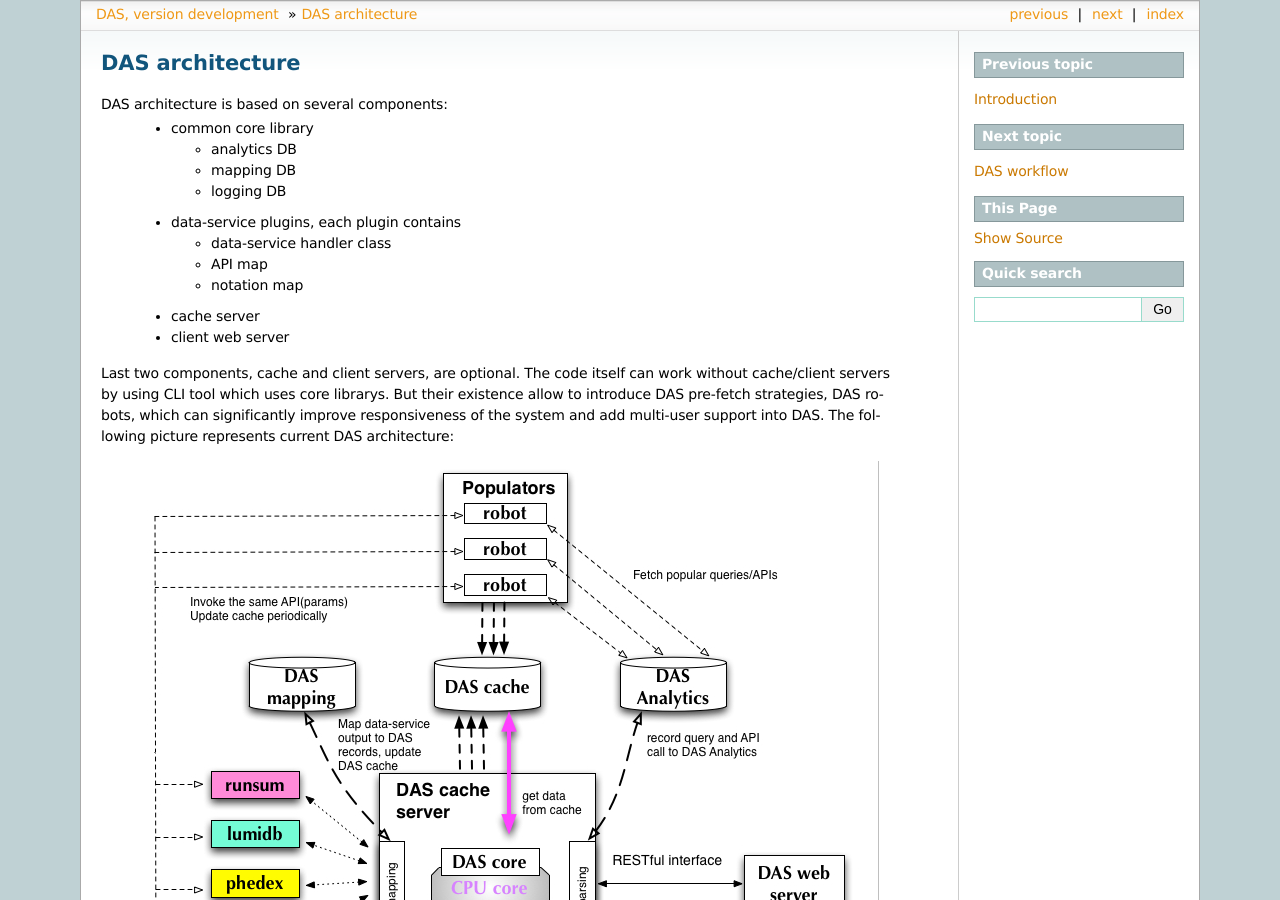
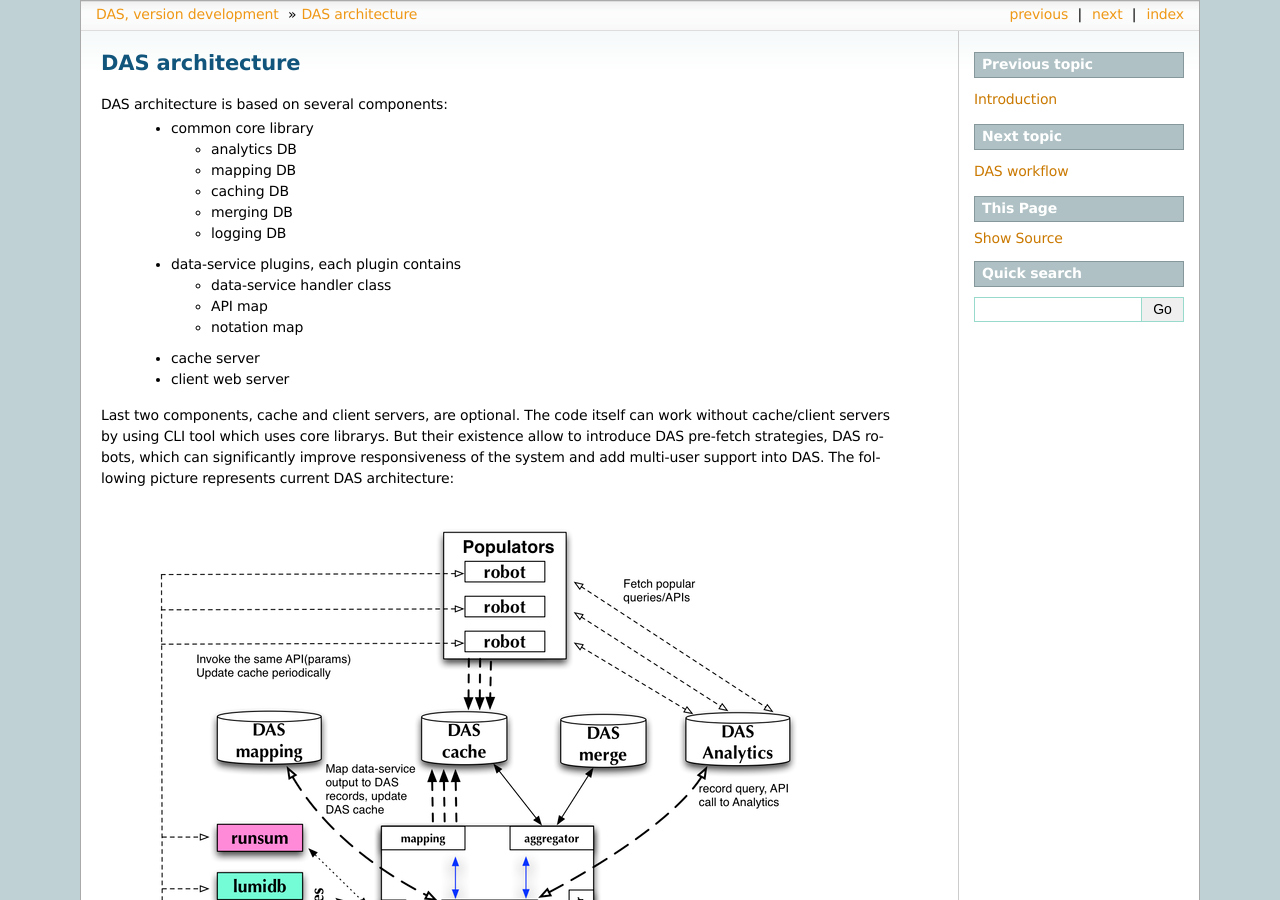
Before and after one commit to dmwm/DAS, a Sphinx documentation site: the page built from doc/sphinx/architecture.rst, in a window 1280 px wide and 900 px high. Built offline with Sphinx 7.4.7, drawn with Linux system fonts in a browser that asks for light colours.

Commit message:
Update architecture docs
git-svn-id: svn+ssh://svn.cern.ch/reps/CMSDMWM/DAS/trunk@804 4525493e-7705-40b1-a816-d608a930855b

```diff
--- a/doc/sphinx/architecture.rst
+++ b/doc/sphinx/architecture.rst
@@ -6,6 +6,8 @@ DAS architecture is based on several components:
 
      - analytics DB
      - mapping DB
+     - caching DB
+     - merging DB
      - logging DB
    - data-service plugins, each plugin contains
 
@@ -23,7 +25,7 @@ significantly improve responsiveness of the system and add
 multi-user support into DAS. The following
 picture represents current DAS architecture:
 
-.. figure::  _images/das_architecture.jpg
+.. figure::  _images/das_architecture.png
    :align:   center
 
 It consists of DAS web server with RESTful interface, DAS cache server,
```
Also changed, not shown: doc/sphinx/_images/das_architecture.png (added).
